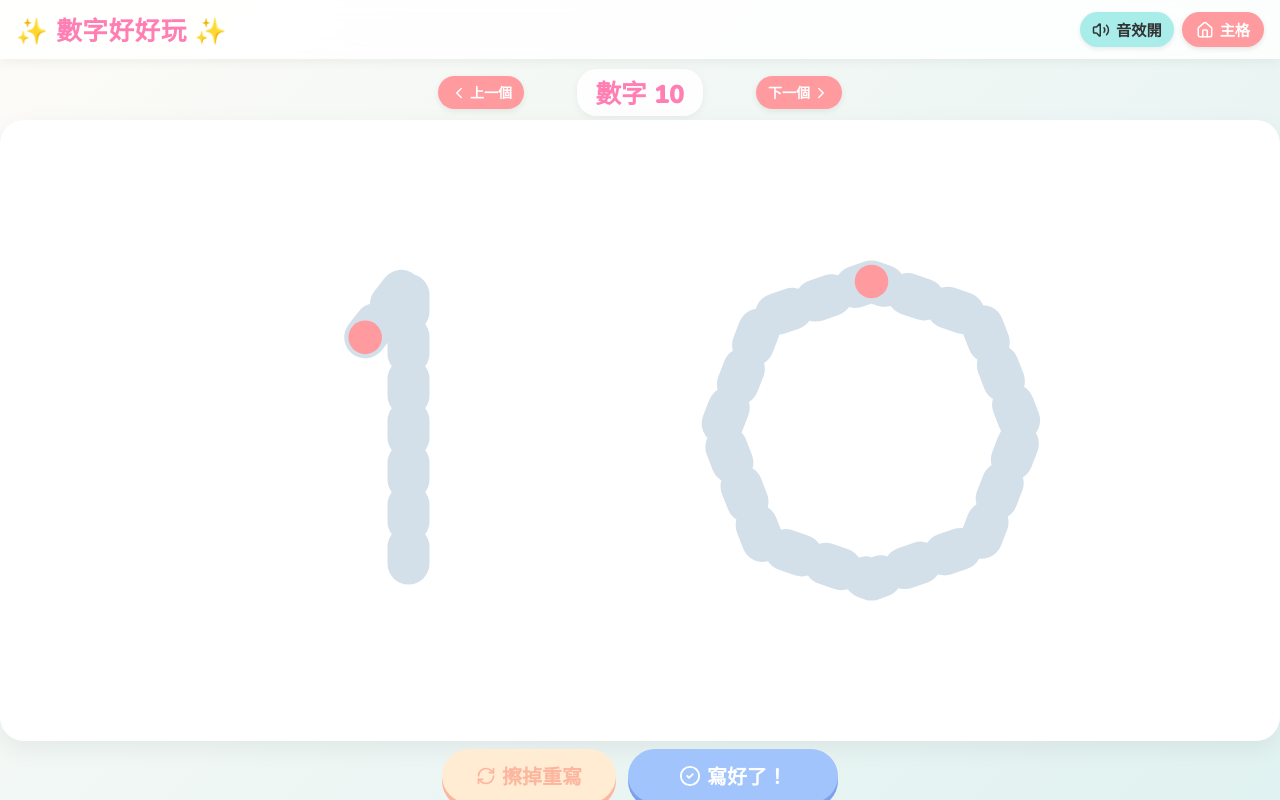
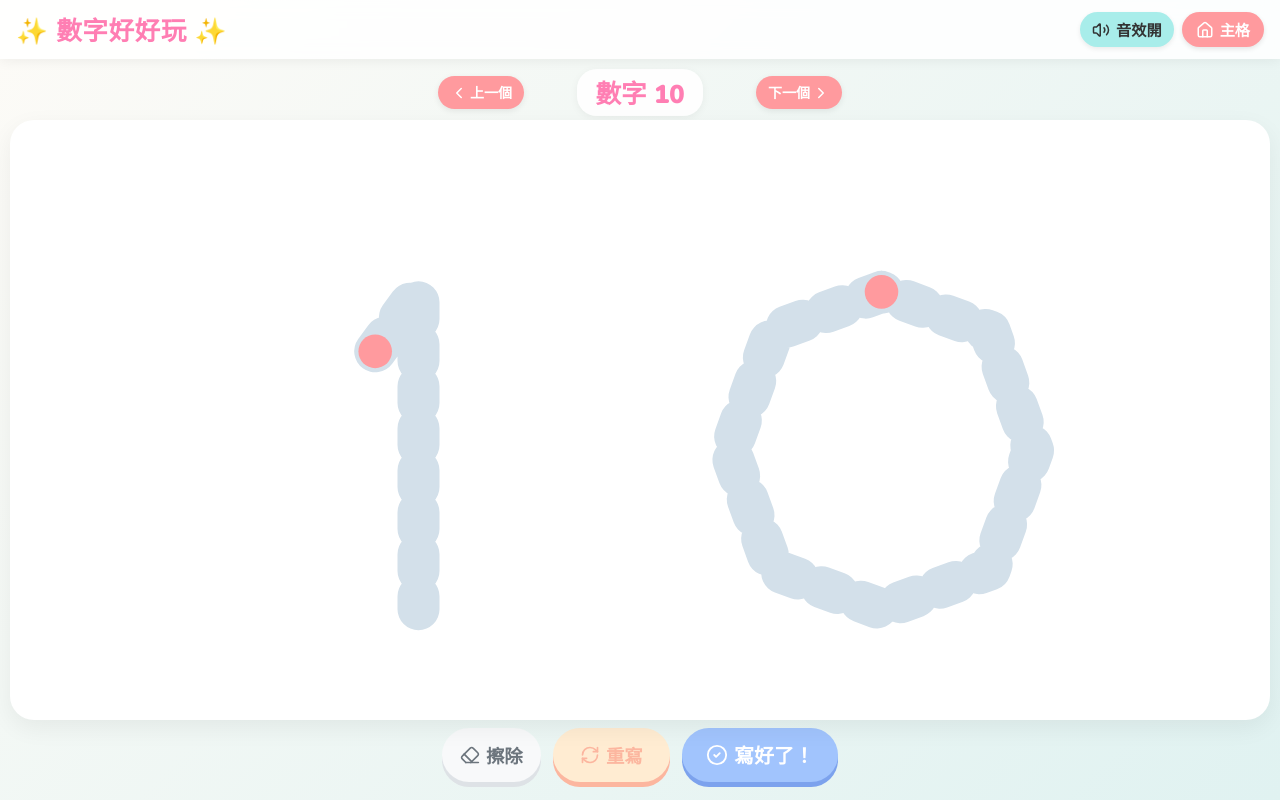
Before and after one commit to hub-google/kids-number-learning, a React (Vite) app: page / in a window 1280 px wide. Both pictures are taken after a click on the button "10". Built offline with nearby package versions, Linux system fonts and the light colour scheme.

Commit message:
Auto deploy

```diff
--- a/src/components/TracingCanvas.jsx
+++ b/src/components/TracingCanvas.jsx
@@ -1,6 +1,6 @@
 import { useRef, useEffect, useState } from 'react';
 import confetti from 'canvas-confetti';
-import { Star, RefreshCw, CheckCircle2, ChevronLeft, ChevronRight, Home, ArrowRight } from 'lucide-react';
+import { Star, RefreshCw, CheckCircle2, ChevronLeft, ChevronRight, Home, ArrowRight, Eraser } from 'lucide-react';
 import { generateCheckpoints } from '../utils/strokeData';
 
 export default function TracingCanvas({
@@ -13,9 +13,11 @@ export default function TracingCanvas({
   speak,
   triggerHaptic
 }) {
+  const bgCanvasRef = useRef(null);
   const canvasRef = useRef(null);
   const containerRef = useRef(null);
   const [isDrawing, setIsDrawing] = useState(false);
+  const [isEraser, setIsEraser] = useState(false);
   const [ctx, setCtx] = useState(null);
   const [checkpoints, setCheckpoints] = useState([]);
   const [progress, setProgress] = useState({ strokeIdx: 0, ptIdx: 0 });
@@ -36,7 +38,7 @@ export default function TracingCanvas({
 
         // Reserve height for top nav bar (~40px) & bottom action bar (~70px)
         const cssWidth = rect.width;
-        const cssHeight = Math.max(180, rect.height - 120);
+        const cssHeight = Math.max(200, rect.height - 80);
 
         canvas.style.width = `${cssWidth}px`;
         canvas.style.height = `${cssHeight}px`;
@@ -55,7 +57,17 @@ export default function TracingCanvas({
         setProgress({ strokeIdx: 0, ptIdx: 0 });
         setScore(null);
 
-        drawGuide(context, cssWidth, cssHeight, cps);
+        const bgCanvas = bgCanvasRef.current;
+        if (bgCanvas) {
+          bgCanvas.style.width = `${cssWidth}px`;
+          bgCanvas.style.height = `${cssHeight}px`;
+          bgCanvas.width = cssWidth * dpr;
+          bgCanvas.height = cssHeight * dpr;
+          const bgCtx = bgCanvas.getContext('2d');
+          bgCtx.resetTransform();
+          bgCtx.scale(dpr, dpr);
+          drawGuide(bgCtx, cssWidth, cssHeight, cps);
+        }
       }
     };
 
@@ -120,7 +132,7 @@ export default function TracingCanvas({
     const { x, y } = getCoordinates(e);
     ctx.beginPath();
     ctx.moveTo(x, y);
-    checkHit(x, y);
+    if (!isEraser) checkHit(x, y);
   };
 
   const draw = (e) => {
@@ -130,6 +142,49 @@ export default function TracingCanvas({
 
     const strokeWidth = Math.max(20, Math.min(42, Math.min(dimensions.width, dimensions.height) * 0.08));
 
+    if (isEraser) {
+      ctx.globalCompositeOperation = 'destination-out';
+      ctx.lineWidth = strokeWidth * 1.5;
+      ctx.lineCap = 'round';
+      ctx.lineJoin = 'round';
+      ctx.lineTo(x, y);
+      ctx.stroke();
+      ctx.globalCompositeOperation = 'source-over';
+
+      let newCps = [...checkpoints];
+      let changed = false;
+      let minStrokeIdx = progress.strokeIdx;
+      let minPtIdx = progress.ptIdx;
+      const ERASER_RADIUS = strokeWidth;
+
+      newCps.forEach((stroke, sIdx) => {
+        let strokeCopied = false;
+        stroke.forEach((pt, pIdx) => {
+          if (pt.hit) {
+            const dist = Math.hypot(x - pt.x, y - pt.y);
+            if (dist < ERASER_RADIUS) {
+              if (!strokeCopied) {
+                newCps[sIdx] = [...newCps[sIdx]];
+                strokeCopied = true;
+              }
+              newCps[sIdx][pIdx] = { ...pt, hit: false };
+              changed = true;
+              if (sIdx < minStrokeIdx || (sIdx === minStrokeIdx && pIdx < minPtIdx)) {
+                minStrokeIdx = sIdx;
+                minPtIdx = pIdx;
+              }
+            }
+          }
+        });
+      });
+
+      if (changed) {
+        setCheckpoints(newCps);
+        setProgress({ strokeIdx: minStrokeIdx, ptIdx: minPtIdx });
+      }
+
+    } else {
+      ctx.globalCompositeOperation = 'source-over';
       ctx.lineTo(x, y);
       ctx.strokeStyle = '#ff7eb3';
       ctx.lineWidth = strokeWidth;
@@ -138,27 +193,39 @@ export default function TracingCanvas({
       ctx.stroke();
 
       checkHit(x, y);
+    }
   };
 
   const checkHit = (x, y) => {
     if (progress.strokeIdx >= checkpoints.length) return;
 
-    const currentStroke = checkpoints[progress.strokeIdx];
-    const targetPt = currentStroke[progress.ptIdx];
+    let { strokeIdx, ptIdx } = progress;
+    let currentStroke = checkpoints[strokeIdx];
+    let targetPt = currentStroke[ptIdx];
 
     const dist = Math.hypot(x - targetPt.x, y - targetPt.y);
     const HIT_RADIUS = Math.max(35, Math.min(60, dimensions.width * 0.12));
 
     if (dist < HIT_RADIUS) {
       const newCheckpoints = [...checkpoints];
-      newCheckpoints[progress.strokeIdx][progress.ptIdx].hit = true;
+      newCheckpoints[strokeIdx] = [...newCheckpoints[strokeIdx]];
+      newCheckpoints[strokeIdx][ptIdx] = { ...newCheckpoints[strokeIdx][ptIdx], hit: true };
+
       setCheckpoints(newCheckpoints);
 
-      if (progress.ptIdx < currentStroke.length - 1) {
-        setProgress({ strokeIdx: progress.strokeIdx, ptIdx: progress.ptIdx + 1 });
+      let nextS = strokeIdx;
+      let nextP = ptIdx + 1;
+      while (nextS < newCheckpoints.length) {
+        if (nextP >= newCheckpoints[nextS].length) {
+          nextS++;
+          nextP = 0;
+        } else if (newCheckpoints[nextS][nextP].hit) {
+          nextP++;
         } else {
-        setProgress({ strokeIdx: progress.strokeIdx + 1, ptIdx: 0 });
+          break;
         }
+      }
+      setProgress({ strokeIdx: nextS, ptIdx: nextP });
     }
   };
 
@@ -174,7 +241,7 @@ export default function TracingCanvas({
       setScore(null);
       const newCps = checkpoints.map(stroke => stroke.map(pt => ({ ...pt, hit: false })));
       setCheckpoints(newCps);
-      drawGuide(ctx, dimensions.width, dimensions.height, newCps);
+      ctx.clearRect(0, 0, dimensions.width, dimensions.height);
     }
   };
 
@@ -239,7 +306,6 @@ export default function TracingCanvas({
         padding: '6px 10px calc(10px + var(--safe-bottom)) 10px'
       }}
     >
-      {/* Top Number Navigation Bar */}
       <div style={{
         display: 'flex',
         alignItems: 'center',
@@ -305,7 +371,6 @@ export default function TracingCanvas({
         </button>
       </div>
 
-      {/* Celebration / Score Overlay Modal */}
       {score !== null && (
         <div style={{
           position: 'absolute',
@@ -322,8 +387,7 @@ export default function TracingCanvas({
           gap: '16px',
           zIndex: 30,
           width: '90%',
-          maxWidth: '360px',
-          animation: 'bounceIn 0.4s cubic-bezier(0.175, 0.885, 0.32, 1.275)'
+          maxWidth: '360px'
         }}>
           <h2 style={{ color: '#ff7eb3', margin: 0, fontSize: 'clamp(1.5rem, 6vw, 2.2rem)', fontWeight: '900' }}>
             {score === 3 ? '🎉 太棒了！' : score === 2 ? '👍 不錯喔！' : '💪 再試一次！'}
@@ -336,16 +400,11 @@ export default function TracingCanvas({
                 size={46}
                 fill={star <= score ? '#f6d365' : '#e0e0e0'}
                 color={star <= score ? '#f6d365' : '#e0e0e0'}
-                style={{
-                  animation: star <= score ? `pulse 1s ease-in-out ${star * 0.15}s infinite` : 'none'
-                }}
               />
             ))}
           </div>
 
-          {/* Action Buttons in Modal */}
           <div style={{ display: 'flex', flexDirection: 'column', gap: '10px', width: '100%', marginTop: '6px' }}>
-            {/* Primary Action Button: Next Number */}
             <button
               onClick={handleNextClick}
               style={{
@@ -368,7 +427,6 @@ export default function TracingCanvas({
               下一個數字 ({number + 1}) <ArrowRight size={22} />
             </button>
 
-            {/* Secondary Action Row */}
             <div style={{ display: 'flex', gap: '8px', width: '100%' }}>
               <button
                 onClick={handleReset}
@@ -390,29 +448,6 @@ export default function TracingCanvas({
               >
                 <RefreshCw size={16} /> 再寫一次
               </button>
-
-              {number > 1 && (
-                <button
-                  onClick={handlePrevClick}
-                  style={{
-                    flex: 1,
-                    padding: '10px 12px',
-                    fontSize: '14px',
-                    borderRadius: '20px',
-                    background: '#f0f4f8',
-                    color: '#555',
-                    border: 'none',
-                    fontWeight: 'bold',
-                    cursor: 'pointer',
-                    display: 'flex',
-                    alignItems: 'center',
-                    justifyContent: 'center',
-                    gap: '4px'
-                  }}
-                >
-                  <ChevronLeft size={16} /> 上一個 ({number - 1})
-                </button>
-              )}
 
               <button
                 onClick={() => {
@@ -442,7 +477,26 @@ export default function TracingCanvas({
         </div>
       )}
 
-      {/* Drawing Canvas */}
+      <div style={{
+        position: 'relative',
+        flex: 1,
+        width: '100%',
+        borderRadius: '24px',
+        boxShadow: '0 8px 25px rgba(0,0,0,0.06)',
+        overflow: 'hidden',
+        background: 'white',
+        opacity: score !== null ? 0.4 : 1,
+        pointerEvents: score !== null ? 'none' : 'auto'
+      }}>
+        <canvas
+          ref={bgCanvasRef}
+          style={{
+            position: 'absolute',
+            top: 0,
+            left: 0,
+            pointerEvents: 'none'
+          }}
+        />
         <canvas
           ref={canvasRef}
           onMouseDown={startDrawing}
@@ -454,17 +508,15 @@ export default function TracingCanvas({
           onTouchEnd={stopDrawing}
           onTouchCancel={stopDrawing}
           style={{
-          background: 'white',
-          borderRadius: '24px',
-          boxShadow: '0 8px 25px rgba(0,0,0,0.06)',
+            position: 'absolute',
+            top: 0,
+            left: 0,
+            background: 'transparent',
             touchAction: 'none',
-          opacity: score !== null ? 0.4 : 1,
-          pointerEvents: score !== null ? 'none' : 'auto',
-          flex: 1
           }}
         />
+      </div>
 
-      {/* Floating Action Controls */}
       <div style={{
         display: 'flex',
         gap: '12px',
@@ -474,12 +526,39 @@ export default function TracingCanvas({
         justifyContent: 'center'
       }}>
         <button
+          onClick={() => {
+            if (triggerHaptic) triggerHaptic();
+            setIsEraser(!isEraser);
+          }}
+          aria-label="橡皮擦"
+          style={{
+            flex: 0.8,
+            padding: '12px 12px',
+            fontSize: 'clamp(0.9rem, 3.5vw, 1.15rem)',
+            borderRadius: '30px',
+            background: isEraser ? '#ff9a9e' : '#f8f9fa',
+            color: isEraser ? 'white' : '#6c757d',
+            fontWeight: 'bold',
+            boxShadow: isEraser ? '0 5px 0 #ff7eb3' : '0 5px 0 #dee2e6',
+            display: 'flex',
+            alignItems: 'center',
+            justifyContent: 'center',
+            gap: '6px',
+            border: 'none'
+          }}
+          onMouseDown={(e) => e.currentTarget.style.transform = 'translateY(4px)'}
+          onMouseUp={(e) => e.currentTarget.style.transform = 'translateY(0)'}
+        >
+          <Eraser size={20} /> 擦除
+        </button>
+
+        <button
           onClick={handleReset}
-          aria-label="擦掉重寫"
+          aria-label="重寫"
           style={{
             flex: 1,
-            padding: '12px 18px',
-            fontSize: 'clamp(1rem, 4vw, 1.25rem)',
+            padding: '12px 12px',
+            fontSize: 'clamp(0.9rem, 3.5vw, 1.15rem)',
             borderRadius: '30px',
             background: '#ffecd2',
             color: '#fcb69f',
@@ -494,12 +573,11 @@ export default function TracingCanvas({
           onMouseDown={(e) => e.currentTarget.style.transform = 'translateY(4px)'}
           onMouseUp={(e) => e.currentTarget.style.transform = 'translateY(0)'}
         >
-          <RefreshCw size={20} /> 擦掉重寫
+          <RefreshCw size={20} /> 重寫
         </button>
 
         <button
           onClick={handleDone}
-          className="animate-bounceIn"
           aria-label="寫好了"
           style={{
             flex: 1.2,
```
Lines whose indentation alone changed are shown as unchanged.
